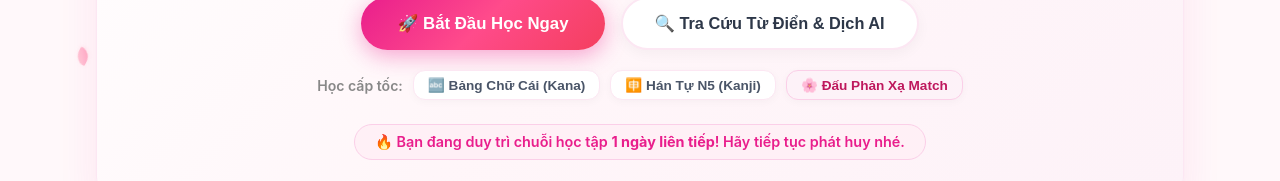
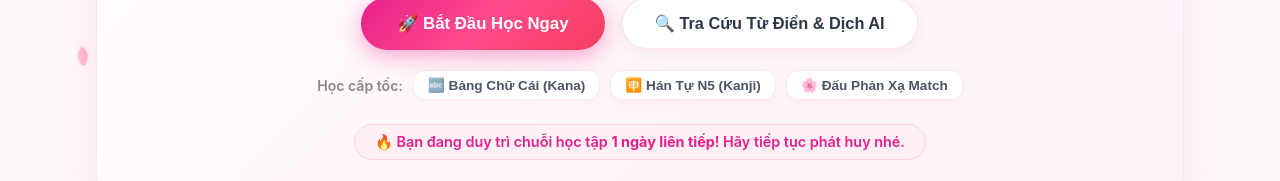
Before and after one commit to CrownlessMeowZ/Japanese-Learning, a React (Vite) app: page / in a window 1280 px wide. Shown: the part 471-652 px from the top of the page. Built offline with nearby package versions, Linux system fonts and the light colour scheme.

Commit message:
style(welcome): harmonize Sakura Match button style with neighboring quick links

```diff
--- a/src/components/Welcome/WelcomeScreen.jsx
+++ b/src/components/Welcome/WelcomeScreen.jsx
@@ -79,9 +79,9 @@ export const WelcomeScreen = ({ onStartLearning, onOpenTranslator, onSelectLesso
             {onOpenMatch && (
               <button
                 type="button"
-                onClick={() => onOpenMatch('all')}
+                onClick={() => onOpenMatch(null)}
                 className="sakura-nav-btn"
-                style={{ fontSize: '0.85rem', padding: '6px 14px', borderRadius: '12px', backgroundColor: '#fdf2f8', color: '#be185d', borderColor: '#fbcfe8' }}
+                style={{ fontSize: '0.85rem', padding: '6px 14px', borderRadius: '12px' }}
                 title="Minigame Đấu phản xạ Sakura Match 60 giây"
               >
                 🌸 Đấu Phản Xạ Match
```
